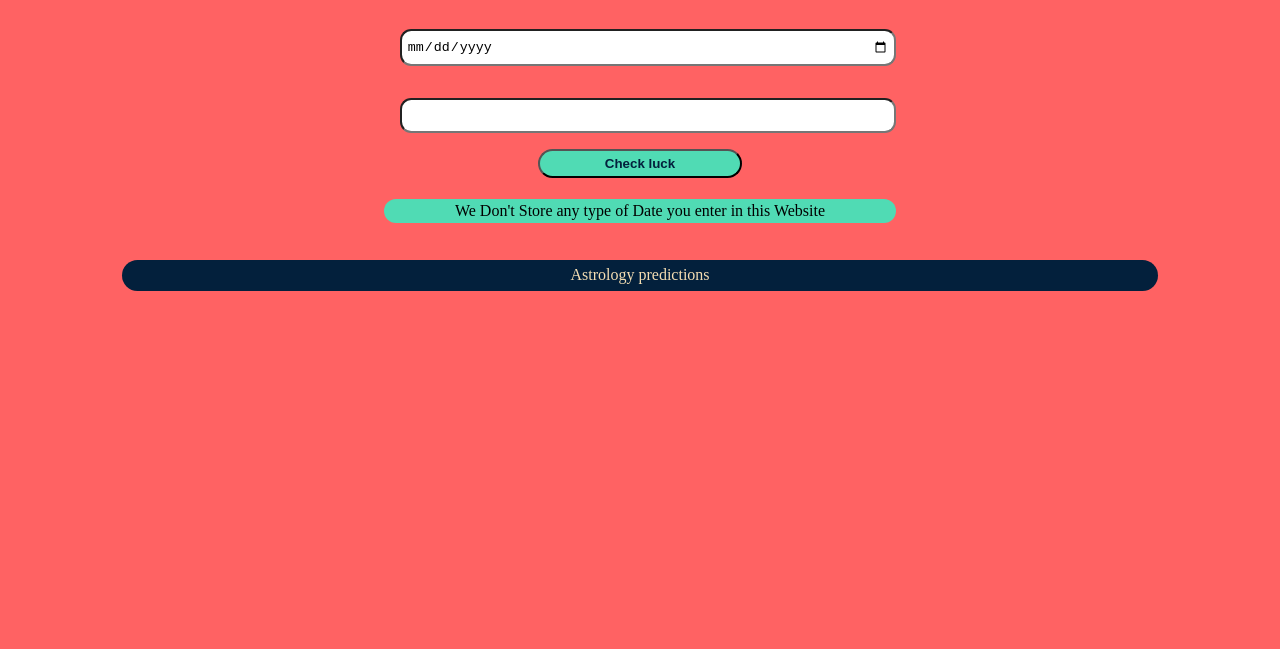
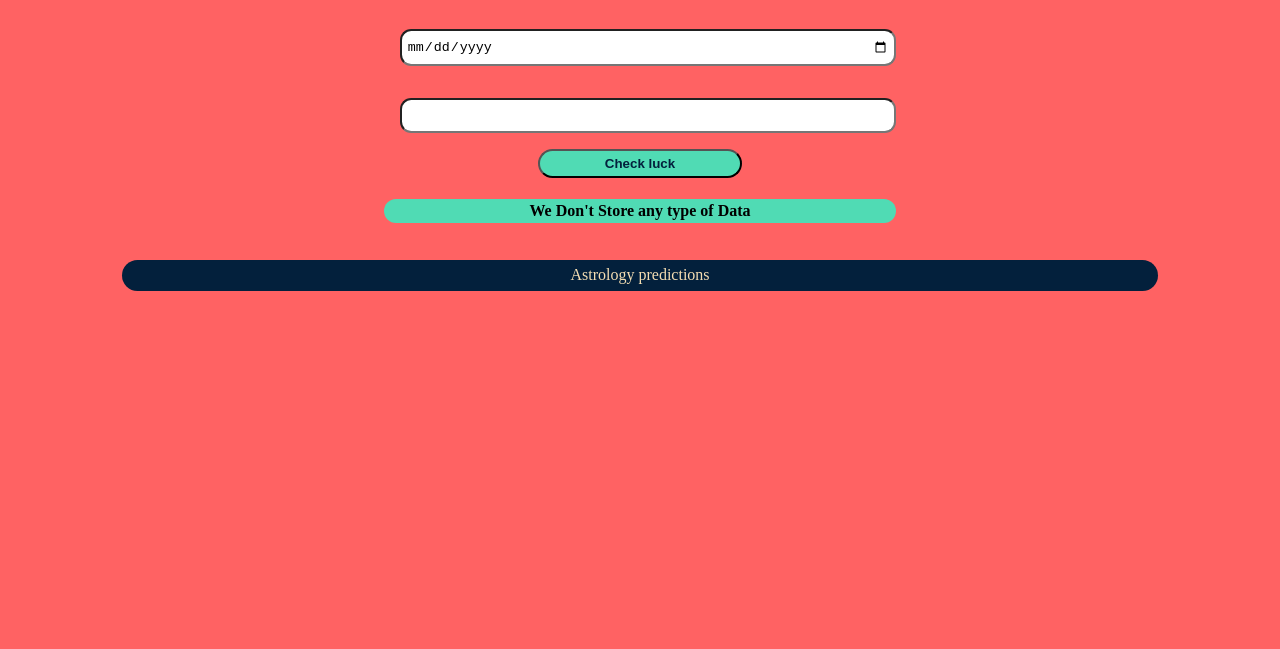
Before and after one commit to gouravmarch20/neog-lucky-eleveen, a plain HTML site: page index.html in a window 1280 px wide. Shown: the part 75-724 px from the top of the page. Drawn offline with Linux system fonts and the light colour scheme.

Commit message:
refactor

```diff
--- a/app.js
+++ b/app.js
@@ -23,7 +23,7 @@ function sumOfDob (userDob) {
   return sumOfDob
 }
 function checkLuck () {
-  if (userDob.value  == false ) {
+  if (userDob.value == false) {
     console.log(userDob.value)
     alert('fill form carefully ')
     return
@@ -42,6 +42,6 @@ function checkLuck () {
   }
 }
 btnLuck.addEventListener('click', checkLuck)
-privacyConcern.addEventListener("click" , ()=>{
-  privacyConcern.style.display = "none"
+privacyConcern.addEventListener('click', () => {
+  privacyConcern.style.display = 'none'
 })
--- a/index.html
+++ b/index.html
@@ -23,7 +23,7 @@
         <label for="lucky-number"></label>
         <input type="number" name="" id="lucky-number">
         <button type="submit" id="btn-luck">Check luck</button>
-        <p id="privacy-concern"> We Don't Store any type of Date you enter in this Website
+        <p id="privacy-concern"> We Don't Store any type of Data
 
         </p>
 
--- a/style.css
+++ b/style.css
@@ -33,6 +33,7 @@ button {
   background-color: var(--green-color);
   color: #03203c;
   font-weight: bolder;
+  cursor: pointer;
 }
 header {
   display: flex;
@@ -78,6 +79,8 @@ header {
   border-radius: 1rem;
   text-align: center;
   padding: 0.2rem;
+  font-weight: 800;
+  cursor: pointer;
 }
 
 .list-item-inline {
```
